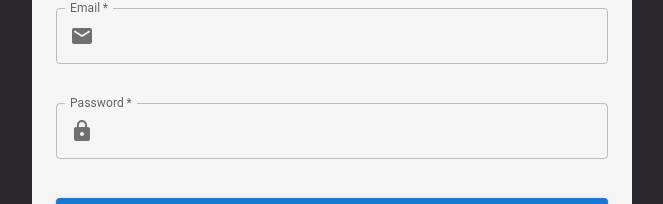
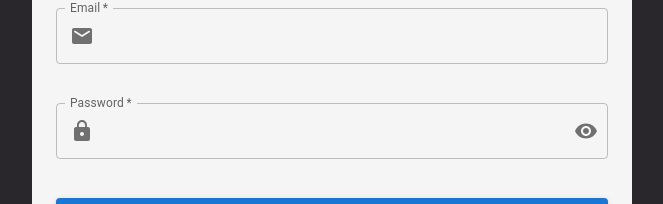
Before and after one commit to Asubas/graphiql-app, a Next.js app: page /signIn in a window 1280 px wide. Shown: the part 300-504 px from the top of the page, without its empty margins (308-971 px from the left). Built offline with nearby package versions, Linux system fonts and the light colour scheme.

Commit message:
feat: add visibility toggle

```diff
--- a/src/app/signIn/page.tsx
+++ b/src/app/signIn/page.tsx
@@ -8,6 +8,9 @@ import Container from '@mui/material/Container';
 import InputAdornment from '@mui/material/InputAdornment';
 import EmailRoundedIcon from '@mui/icons-material/EmailRounded';
 import LockIcon from '@mui/icons-material/Lock';
+import Visibility from '@mui/icons-material/Visibility';
+import VisibilityOff from '@mui/icons-material/VisibilityOff';
+import IconButton from '@mui/material/IconButton';
 import { signInWithEmailAndPassword } from 'firebase/auth';
 import { auth } from '../../utils/auth';
 import style from './page.module.css';
@@ -19,7 +22,9 @@ const SignIn: FC = () => {
   const [password, setPassword] = useState<string>('');
   const [emailError, setEmailError] = useState<string | null>(null);
   const [passwordError, setPasswordError] = useState<string | null>(null);
-  const [generalError, setGeneralError] = useState<string | null>(null);
+  const [showPassword, setShowPassword] = useState<boolean>(false);
+
+  const handleClickShowPassword = () => setShowPassword(!showPassword);
 
   const validateEmail = (email: string): boolean => {
     const emailRegex = /^[^\s@]+@[^\s@]+\.[^\s@]+$/;
@@ -37,7 +42,6 @@ const SignIn: FC = () => {
     let valid = true;
     setEmailError(null);
     setPasswordError(null);
-    setGeneralError(null);
 
     if (!validateEmail(email)) {
       setEmailError('Invalid email address');
@@ -117,7 +121,7 @@ const SignIn: FC = () => {
               fullWidth
               label="Password"
               variant="outlined"
-              type="password"
+              type={showPassword ? 'text' : 'password'}
               required
               value={password}
               onChange={(e) => setPassword(e.target.value)}
@@ -129,14 +133,20 @@ const SignIn: FC = () => {
                     <LockIcon />
                   </InputAdornment>
                 ),
+                endAdornment: (
+                  <InputAdornment position="end">
+                    <IconButton
+                      aria-label="toggle password visibility"
+                      onClick={handleClickShowPassword}
+                      edge="end"
+                    >
+                      {showPassword ? <VisibilityOff /> : <Visibility />}
+                    </IconButton>
+                  </InputAdornment>
+                ),
               }}
             />
           </Grid>
-          {generalError && (
-            <Grid item xs={12}>
-              <div style={{ color: 'red', textAlign: 'center' }}>{generalError}</div>
-            </Grid>
-          )}
           <Grid item xs={12}>
             <Button fullWidth variant="contained" color="primary" type="submit">
               Submit
```
Also changed, not shown: src/app/signUp/page.tsx (+19 -2 lines).
